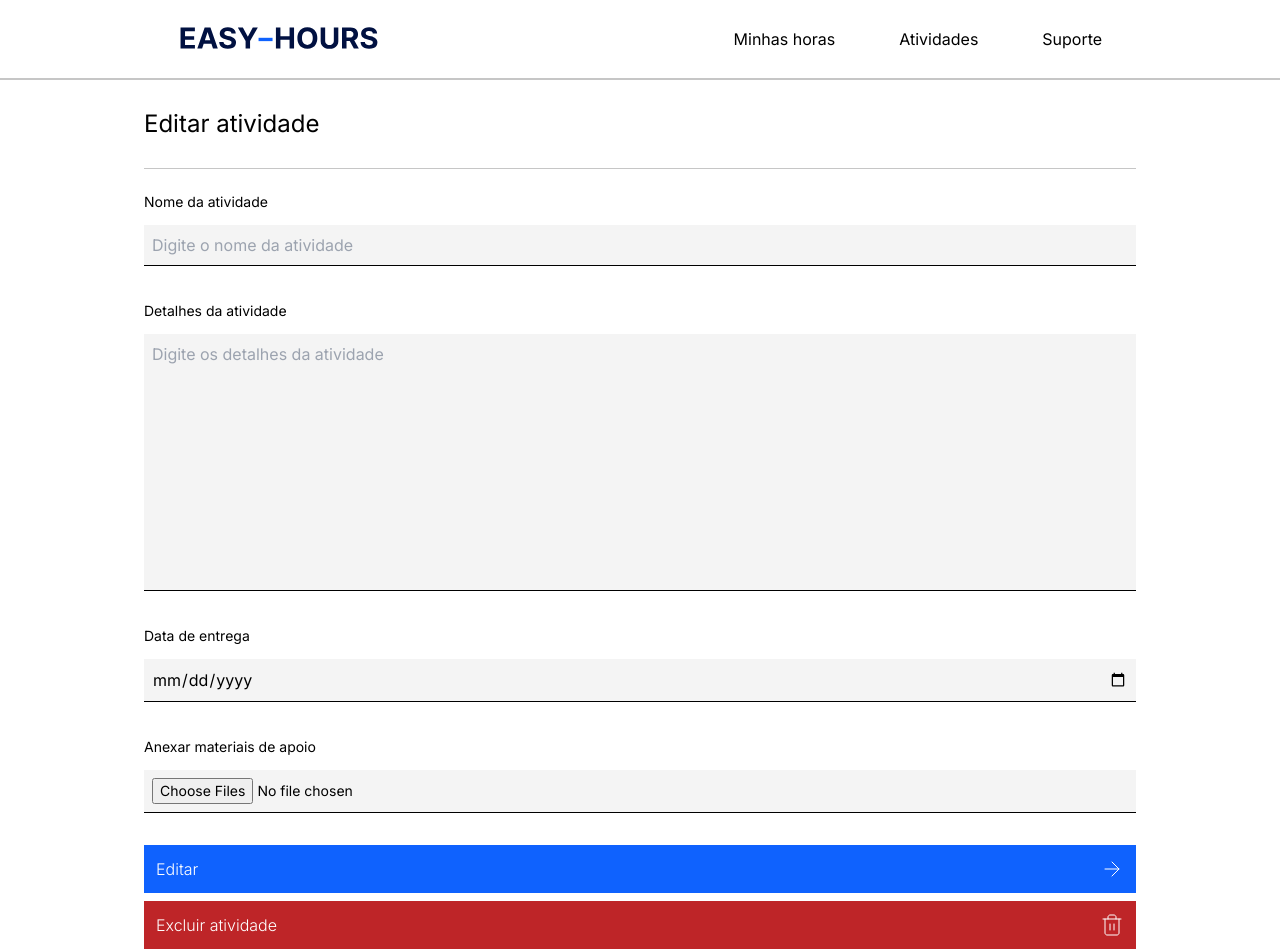
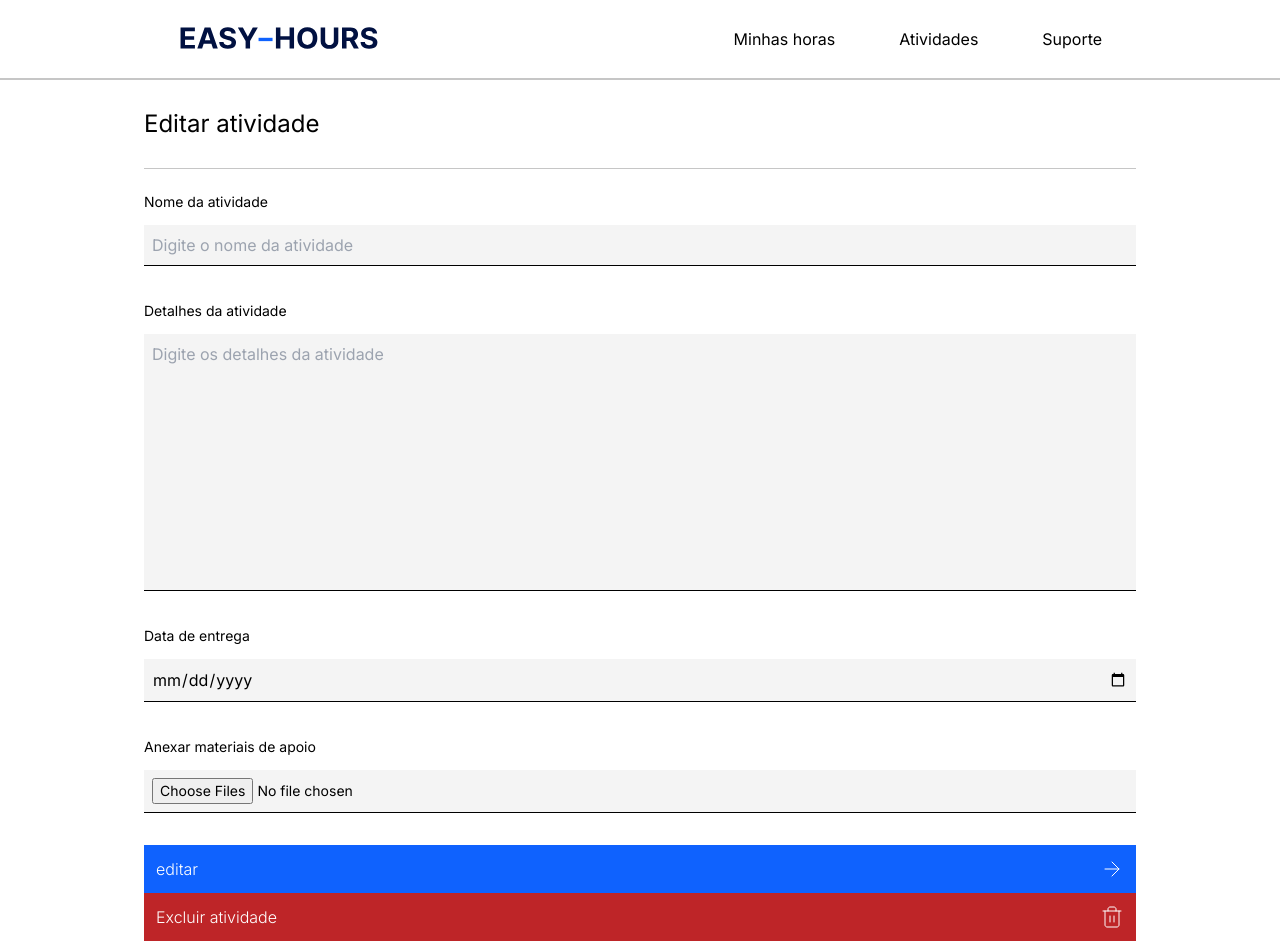
Before and after one commit to gabrielMendes21/tcc-etecZL, a Next.js app in the folder front/: page /coordenador-ETEC/atividades/pitch/editar in a window 1280 px wide. Shown: the top 952 px of the page. Built offline with nearby package versions, Linux system fonts and the light colour scheme.

Commit message:
add FormSubmitButton

```diff
--- a/front/src/app/(authenticated)/coordenador-ETEC/atividades/page.jsx
+++ b/front/src/app/(authenticated)/coordenador-ETEC/atividades/page.jsx
@@ -2,7 +2,6 @@ import H1 from '@/components/H1'
 import Dropdown from '@/components/Dropdown'
 import Task from '@/components/Task'
 import Link from 'next/link'
-import { PlusCircle } from 'lucide-react'
 import Main from '@/components/Main'
 import NewButton from '@/components/NewButton'
 
--- a/front/src/app/(authenticated)/coordenador-ETEC/atividades/pitch/editar/page.jsx
+++ b/front/src/app/(authenticated)/coordenador-ETEC/atividades/pitch/editar/page.jsx
@@ -1,6 +1,7 @@
+import FormSubmitButton from '@/components/FormSubmitButton'
 import H1 from '@/components/H1'
 import Main from '@/components/Main'
-import { ArrowRight, Trash2 } from 'lucide-react'
+import { Trash2 } from 'lucide-react'
 
 export default function EditarAtividade() {
   return (
@@ -49,10 +50,7 @@ export default function EditarAtividade() {
           className="mt-3 mb-8 border-b block w-full border-black bg-[#F4F4F4] focus:outline-highlighted rounded-none p-2 text-sm"
         />
 
-        <button className="flex justify-between items-center w-full text-left font-light bg-highlighted text-white mb-2 p-3">
-          Editar
-          <ArrowRight strokeWidth={1} />
-        </button>
+        <FormSubmitButton title="editar" />
         <button className="flex justify-between items-center w-full text-left font-light bg-[#BE2528] text-white p-3">
           Excluir atividade
           <Trash2 strokeWidth={1} />
```
